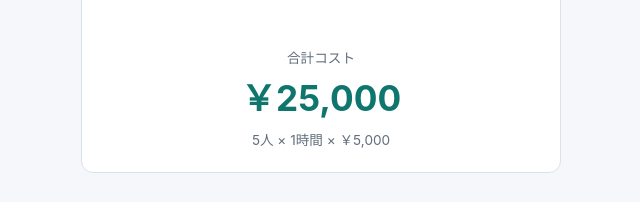
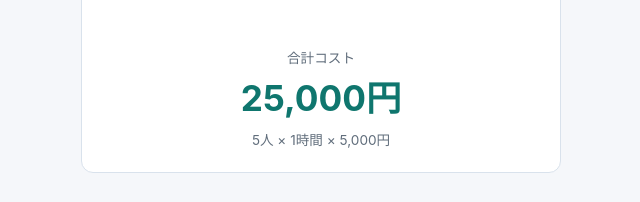
Before and after one commit to hkikuchi-cmyk/meeting-cost, a plain HTML site: page index.html in a window 1280 px wide. Shown: the part 386-588 px from the top of the page, without its empty margins (319-959 px from the left). Drawn offline with Linux system fonts and the light colour scheme.

Commit message:
Show total with 円 suffix and thousands separators (#1)
Co-authored-by: hkikuchi-cmyk <348708088+hkikuchi-cmyk@users.noreply.github.com>
Co-authored-by: Claude Sonnet 5.5 <noreply@anthropic.com>

```diff
--- a/index.html
+++ b/index.html
@@ -93,16 +93,16 @@
 
     <div class="result" aria-live="polite">
       <div class="label">合計コスト</div>
-      <div class="total" id="total">¥25,000</div>
-      <div class="detail" id="detail">5人 × 1時間 × ¥5,000</div>
+      <div class="total" id="total">25,000円</div>
+      <div class="detail" id="detail">5人 × 1時間 × 5,000円</div>
     </div>
   </div>
 </main>
 
 <script>
   const $ = (id) => document.getElementById(id);
-  const yen = new Intl.NumberFormat("ja-JP", { style: "currency", currency: "JPY", maximumFractionDigits: 0 });
   const num = new Intl.NumberFormat("ja-JP", { maximumFractionDigits: 2 });
+  const yen = (value) => `${new Intl.NumberFormat("ja-JP", { maximumFractionDigits: 0 }).format(value)}円`;
 
   function calc() {
     const people = parseFloat($("people").value);
@@ -124,8 +124,8 @@
     }
 
     $("error").textContent = "";
-    $("total").textContent = yen.format(people * hours * rate);
-    $("detail").textContent = `${num.format(people)}人 × ${num.format(hours)}時間 × ${yen.format(rate)}`;
+    $("total").textContent = yen(people * hours * rate);
+    $("detail").textContent = `${num.format(people)}人 × ${num.format(hours)}時間 × ${yen(rate)}`;
   }
 
   ["people", "hours", "rate"].forEach((id) => $(id).addEventListener("input", calc));
```
